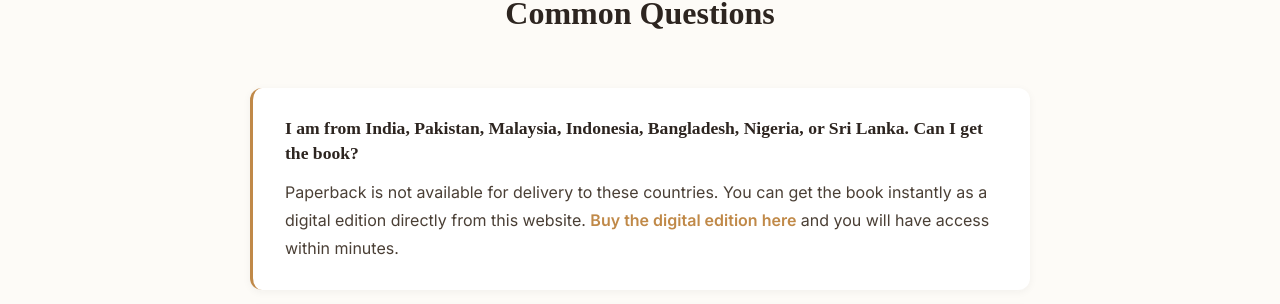
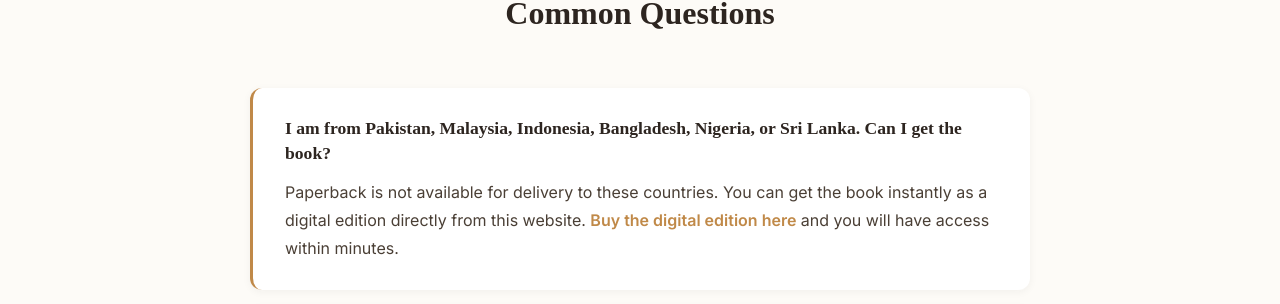
Before and after one commit to Omnitryx-Inc/tahajjud-fe-main, a Jekyll site: the page built from pages/get-the-book.html, in a window 1280 px wide and 900 px high, scrolled down 1740 px. Shown: the part 142-446 px from the top of the window. Built offline with Jekyll 4.4.1, drawn with Linux system fonts in a browser that asks for light colours; some web fonts are replaced; some of the changed lines change nothing that is shown.

Commit message:
adjustments

```diff
--- a/_layouts/default.html
+++ b/_layouts/default.html
@@ -114,5 +114,50 @@
   {% include footer.html %}
   {% include utm-overrides.html %}
 
+  <!-- Geo-based Stripe link rules -->
+  <script>
+  (function () {
+    var STRIPE_PREFIX = 'https://buy.stripe.com/';
+    var CACHE_KEY = 'visitor_country';
+
+    // ── Rules ────────────────────────────────────────────────────────────────
+    // action: 'swap'   → replace Stripe link with the given URL
+    // action: 'hide'   → remove the link from the page entirely
+    // ─────────────────────────────────────────────────────────────────────────
+    var RULES = {
+      'IN': { action: 'swap', url: 'https://www.amazon.in/dp/B0GGY91C71' },
+      // 'PK': { action: 'hide' },
+      // 'BD': { action: 'swap', url: 'https://example.com/your-link' },
+    };
+
+    function applyRule(rule) {
+      document.querySelectorAll('a[href^="' + STRIPE_PREFIX + '"]').forEach(function (a) {
+        if (rule.action === 'swap') {
+          a.href = rule.url;
+          a.target = '_blank';
+          a.rel = 'noopener';
+        } else if (rule.action === 'hide') {
+          a.style.display = 'none';
+        }
+      });
+    }
+
+    var cached = sessionStorage.getItem(CACHE_KEY);
+    if (cached !== null) {
+      if (RULES[cached]) applyRule(RULES[cached]);
+      return;
+    }
+
+    fetch('https://ipapi.co/country/')
+      .then(function (r) { return r.text(); })
+      .then(function (country) {
+        country = country.trim();
+        sessionStorage.setItem(CACHE_KEY, country);
+        if (RULES[country]) applyRule(RULES[country]);
+      })
+      .catch(function () {});
+  })();
+  </script>
+
 </body>
 </html>
--- a/pages/get-the-book.html
+++ b/pages/get-the-book.html
@@ -467,7 +467,7 @@
     </div>
 
     <div class="faq-item">
-      <p class="faq-q">I am from India, Pakistan, Malaysia, Indonesia, Bangladesh, Nigeria, or Sri Lanka. Can I get the book?</p>
+      <p class="faq-q">I am from Pakistan, Malaysia, Indonesia, Bangladesh, Nigeria, or Sri Lanka. Can I get the book?</p>
       <p class="faq-a">Paperback is not available for delivery to these countries. You can get the book instantly as a digital edition directly from this website. <a href="{{ site.stripe_buy_url }}" target="_blank" onclick="gtag('event', 'click_buy_digital', { button_location: 'buy_page_faq_regional' });">Buy the digital edition here</a> and you will have access within minutes.</p>
     </div>
 
```
